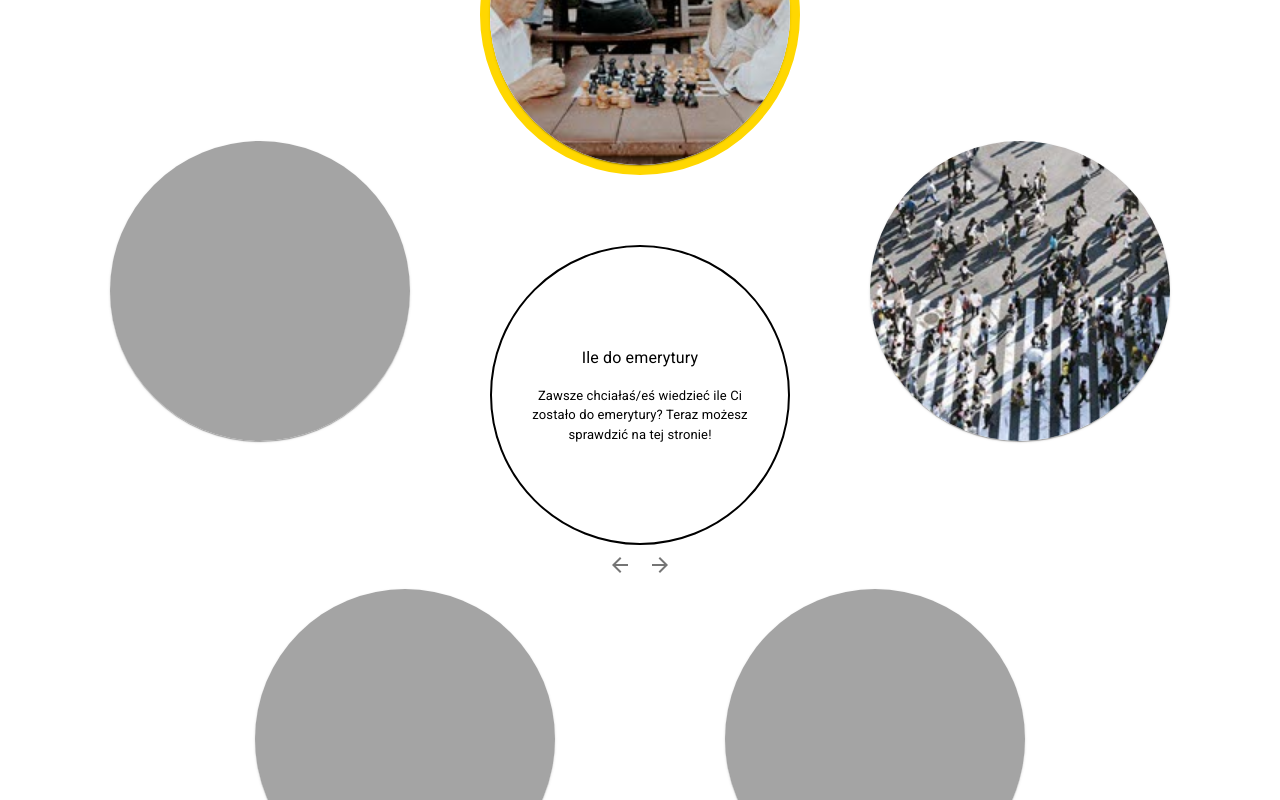
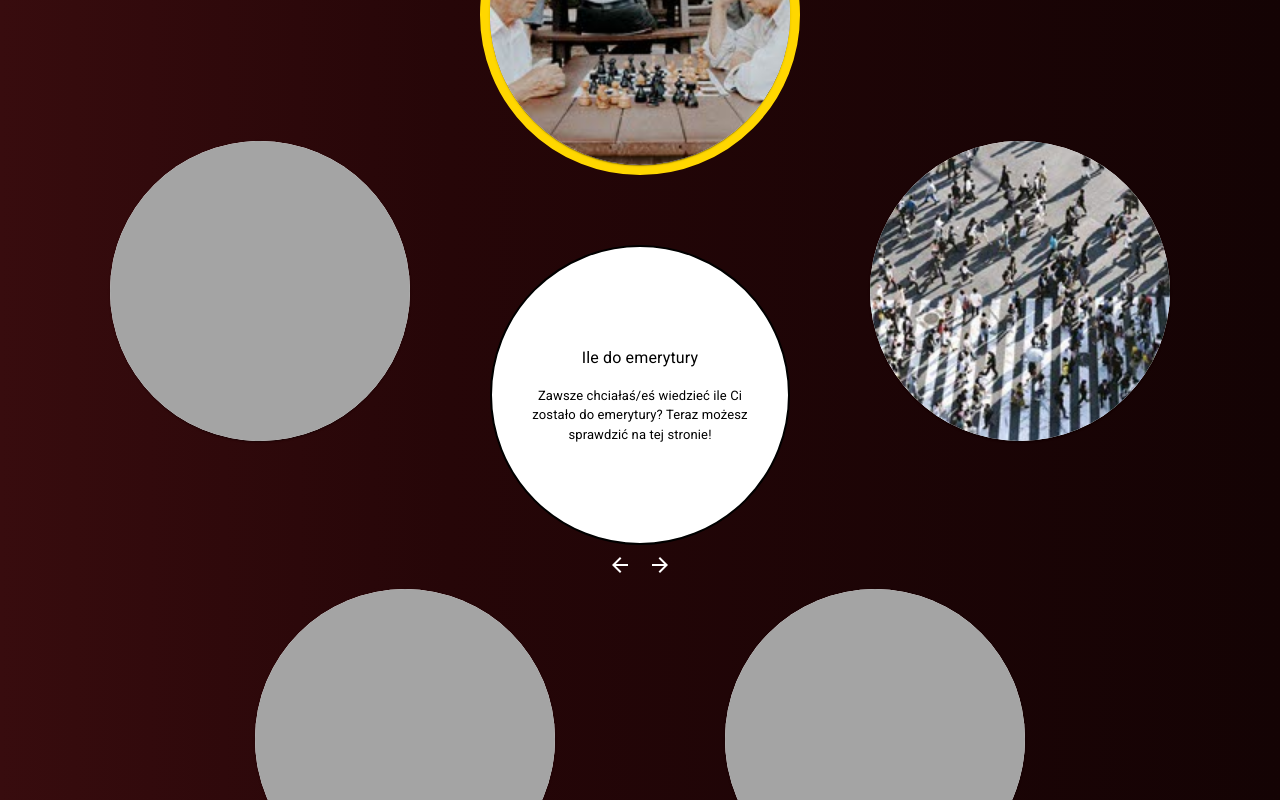
Before and after one commit to pensjonatus/kwlk, a Next.js app: page / in a window 1280 px wide. Built offline with nearby package versions, Linux system fonts and the light colour scheme.

Commit message:
moody background color

```diff
--- a/components/Features/Features.tsx
+++ b/components/Features/Features.tsx
@@ -78,10 +78,10 @@ export default function Features() {
           aria-label="poprzedni"
           onClick={() => switchToOffsetItem(-1)}
         >
-          <ArrowBackIcon />
+          <ArrowBackIcon style={{ color: "white" }} />
         </IconButton>
         <IconButton aria-label="następny" onClick={() => switchToOffsetItem(1)}>
-          <ArrowForwardIcon />
+          <ArrowForwardIcon style={{ color: "white" }} />
         </IconButton>
       </Stack>
     </Container>
--- a/components/Features/featureList.tsx
+++ b/components/Features/featureList.tsx
@@ -33,14 +33,14 @@ export const featureList: Feature[] = [
   },
   {
     title: "Na razie nic 2",
-    description: <>Ta treść będzie wkrótce dostępna</>,
+    description: <>Ta treść też może będzie wkrótce dostępna</>,
     image: require("./img/placeholder.png"),
     link: "/",
     alt: "pl 2",
   },
   {
     title: "Na razie nic 3",
-    description: <>Ta treść będzie wkrótce dostępna</>,
+    description: <>Ta treść pewnie będzie kiedyś dostępna</>,
     image: require("./img/placeholder.png"),
     link: "/",
     alt: "pl 3",
--- a/components/SiteLayout/SiteLayout.tsx
+++ b/components/SiteLayout/SiteLayout.tsx
@@ -10,6 +10,7 @@ type LayoutProps = {
   children: ReactNode;
   hideHeader?: boolean;
   hideFooter?: boolean;
+  background?: React.CSSProperties["color"];
 };
 
 export default function Layout({
@@ -18,9 +19,16 @@ export default function Layout({
   children,
   hideHeader,
   hideFooter,
+  background,
 }: LayoutProps) {
   return (
-    <div className={styles.container}>
+    <div
+      style={{
+        maxWidth: "100vw",
+        minHeight: "var(--main-height)",
+        background,
+      }}
+    >
       <Head>
         <title>{`${title} | kwlk`}</title>
         <meta name="description" content={description} />
--- a/pages/index.tsx
+++ b/pages/index.tsx
@@ -5,7 +5,13 @@ const pageDescription = "Strona artysty Paweł Kowaluk";
 
 export default function Home() {
   return (
-    <SiteLayout title="dom" description={pageDescription} hideHeader hideFooter>
+    <SiteLayout
+      title="dom"
+      description={pageDescription}
+      hideHeader
+      hideFooter
+      background="linear-gradient(90deg, rgba(56,12,14,1) 0%, rgba(38,6,8,1) 35%, rgba(20,3,4,1) 100%)"
+    >
       <Features />
     </SiteLayout>
   );
```
